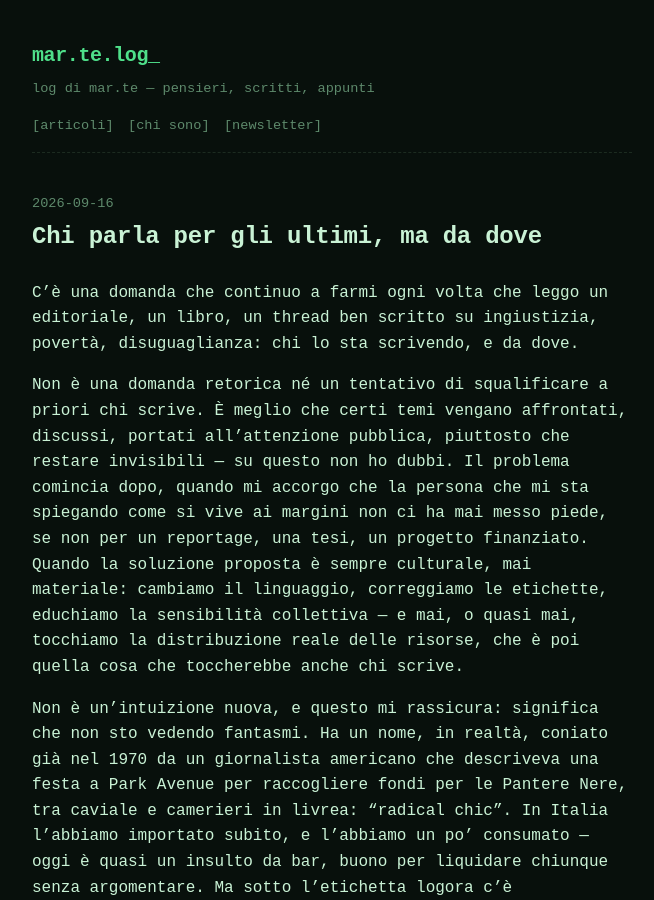
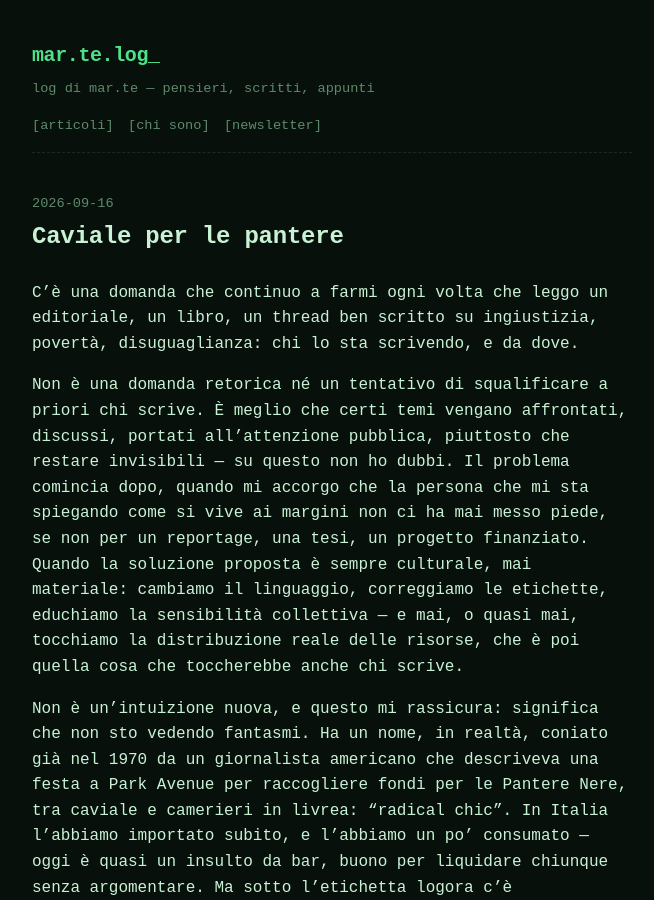
Before and after one commit to mar-te-log/mar.te.log, a Jekyll site: the page built from _posts/2026-09-16-Caviale per le pantere.md, in a window 1280 px wide and 900 px high. Shown: the whole window, without its empty margins (308-962 px from the left). Built offline with Jekyll 4.4.1, drawn with Linux system fonts in a browser that asks for light colours.

Commit message:
Update and rename 2026-09-16-Chi parla per gli ultimi, ma da dove.md to 2026-09-16-Caviale per le pantere.md

```diff
--- a/_posts/2026-09-16-Chi parla per gli ultimi, ma da dove.md
+++ b/_posts/2026-09-16-Caviale per le pantere.md
@@ -1,5 +1,5 @@
 ---
-title: "Chi parla per gli ultimi, ma da dove"
+title: "Caviale per le pantere"
 date: 2026-09-16 10:00:00 +0200
 ---
 
```
